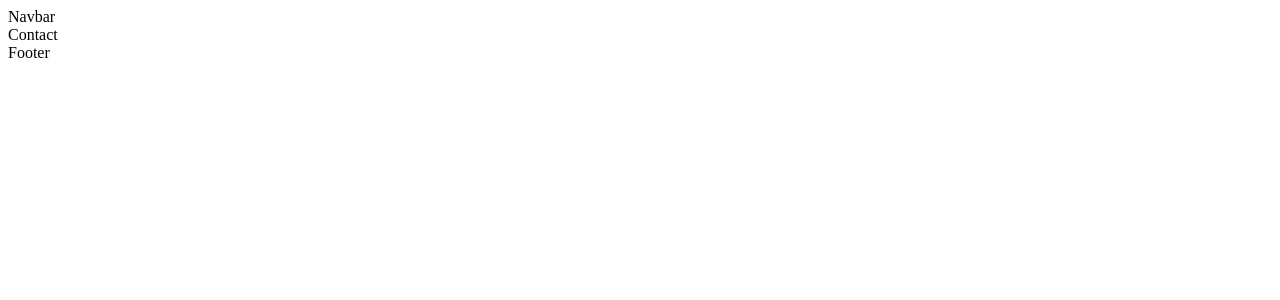
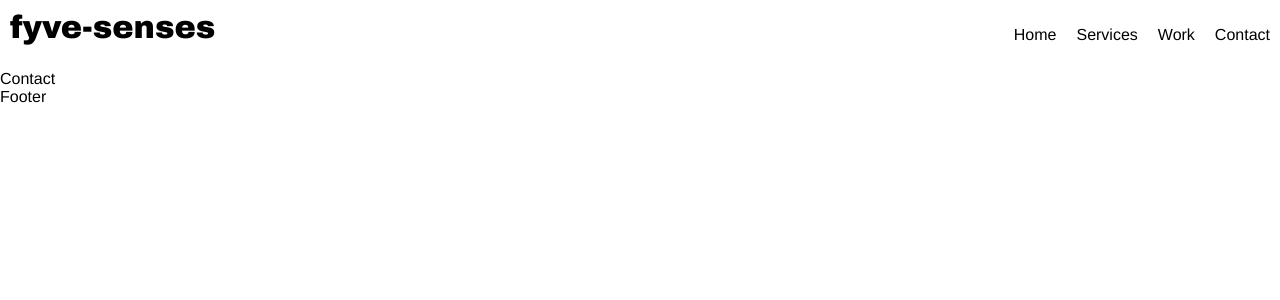
Before and after one commit to IveryMikaila/fyve-senses, a React (Create React App) app in the folder portfolio/: page /contact in a window 1280 px wide. Shown: the top 300 px of the page. Built offline with nearby package versions, Linux system fonts and the light colour scheme.

Commit message:
Styled the Navigation Menu and Mobile Menu
Created Navigation Links for desktop view and mobile view

```diff
--- a/portfolio/src/App.js
+++ b/portfolio/src/App.js
@@ -7,6 +7,8 @@ import Services from './Components /Pages/Services'
 import Work from './Components /Pages/Work'
 import Contact from './Components /Pages/Contact'
 
+// Styles
+import './Styles/Global.css'
 
 function App() {
   return (
--- a/portfolio/src/Components /Navigation/Navbar.js
+++ b/portfolio/src/Components /Navigation/Navbar.js
@@ -1,8 +1,42 @@
-import React from 'react'
+import React,{useState} from 'react'
+import '../../Styles/Navbar.css'
+import { Pivot as Hamburger } from 'hamburger-react'
 
 const Navbar = () => {
+const [open,setOpen] = useState(false);
+
+function MobileMenu(){
+return (<div className='hamburger-menu'>
+  <ul>
+  <li><a href='/'>Home</a></li>
+  <li><a href='/services'>Services</a> </li>
+  <li><a href='/work'>Work</a></li>
+  <li><a href='/contact'>Contact</a> </li>
+</ul>
+</div>)
+}
+
   return (
-    <div>Navbar</div>
+    <>
+      <div className='nav-menu'>
+<h1>
+  <a href='/'>
+  fyve-senses
+  </a>
+</h1>
+
+<ul>
+  <li><a href='/'>Home</a></li>
+  <li><a href='/services'>Services</a> </li>
+  <li><a href='/work'>Work</a></li>
+  <li><a href='/contact'>Contact</a> </li>
+</ul>
+<div className='hamburger'>
+<Hamburger toggled={open} toggle={setOpen} />
+</div>
+{open ? <MobileMenu/> :''}
+      </div>
+    </>
   )
 }
 
--- /dev/null
+++ b/portfolio/src/Styles/Global.css
@@ -0,0 +1,12 @@
+body{
+    margin:0;
+    padding: 0;
+    overflow-x: hidden;
+    /* font-display: optional; */
+    font-family: 'Helvetica';
+    font-weight: lighter;
+}
+
+h1,h2,h3{
+    font-family: 'Arial Black';
+}
--- /dev/null
+++ b/portfolio/src/Styles/Navbar.css
@@ -0,0 +1,58 @@
+.nav-menu{
+    display: flex;
+    justify-content: space-between;
+    position: relative;
+}
+.nav-menu ul{
+    display: flex;
+}
+.nav-menu a{
+    text-decoration: none;
+    color: black;
+    display: inline-block;
+}
+.nav-menu li{
+   list-style: none;
+   margin: 10px;
+}
+.nav-menu h1{
+    margin: 10px;
+    z-index: 100;
+}
+.hamburger{
+    display: none;
+}
+.hamburger-menu{
+    display: none;
+}
+
+/* Responsive Design */
+
+@media screen and (max-width: 550px) {
+.nav-menu ul{
+    display: none;
+}
+.hamburger{
+    display: block;
+    margin: 10px;
+    z-index: 100;
+}
+.hamburger-menu{
+    position: absolute;
+    background-color: white;
+  height: 100dvh;
+  width: 100dvw;
+  display: flex;
+  justify-content: center;
+  align-items: center;
+}
+.hamburger-menu ul{
+    display: block;
+    font-size: 32px;
+    text-align: center;
+}
+.hamburger-menu a{
+    margin: 10px;
+}
+
+  }
```
